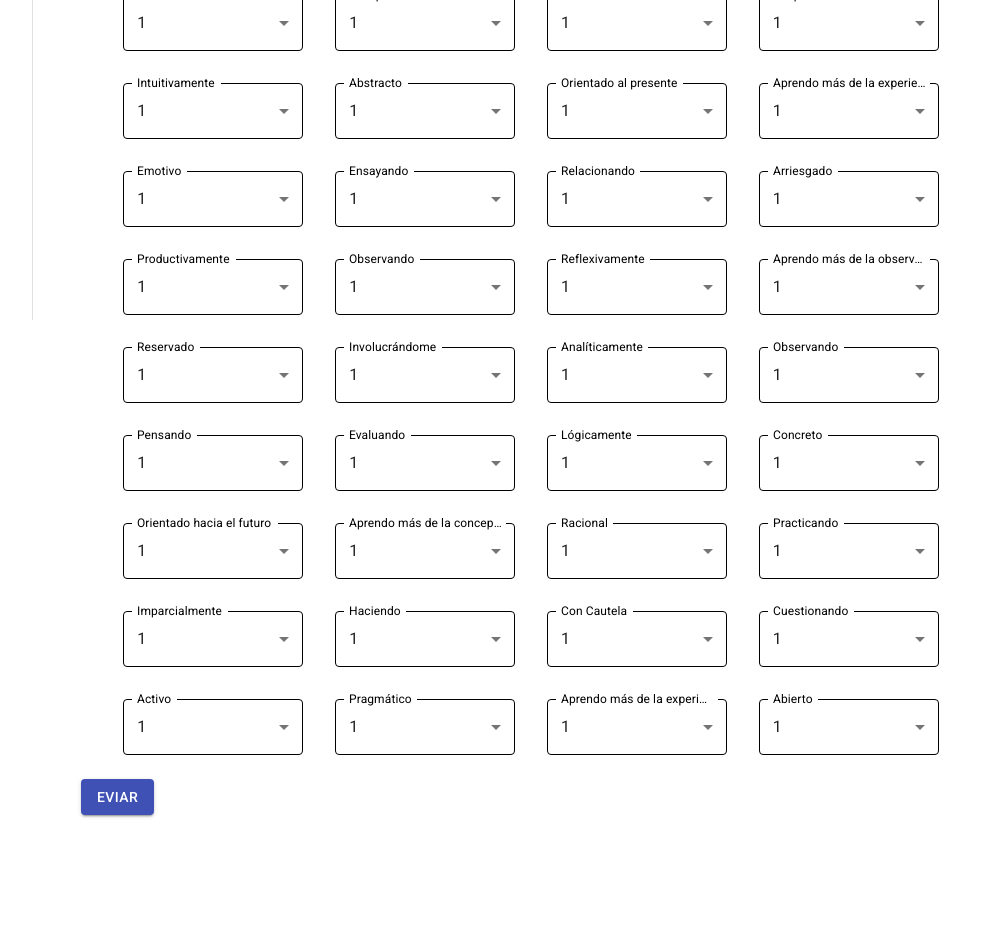
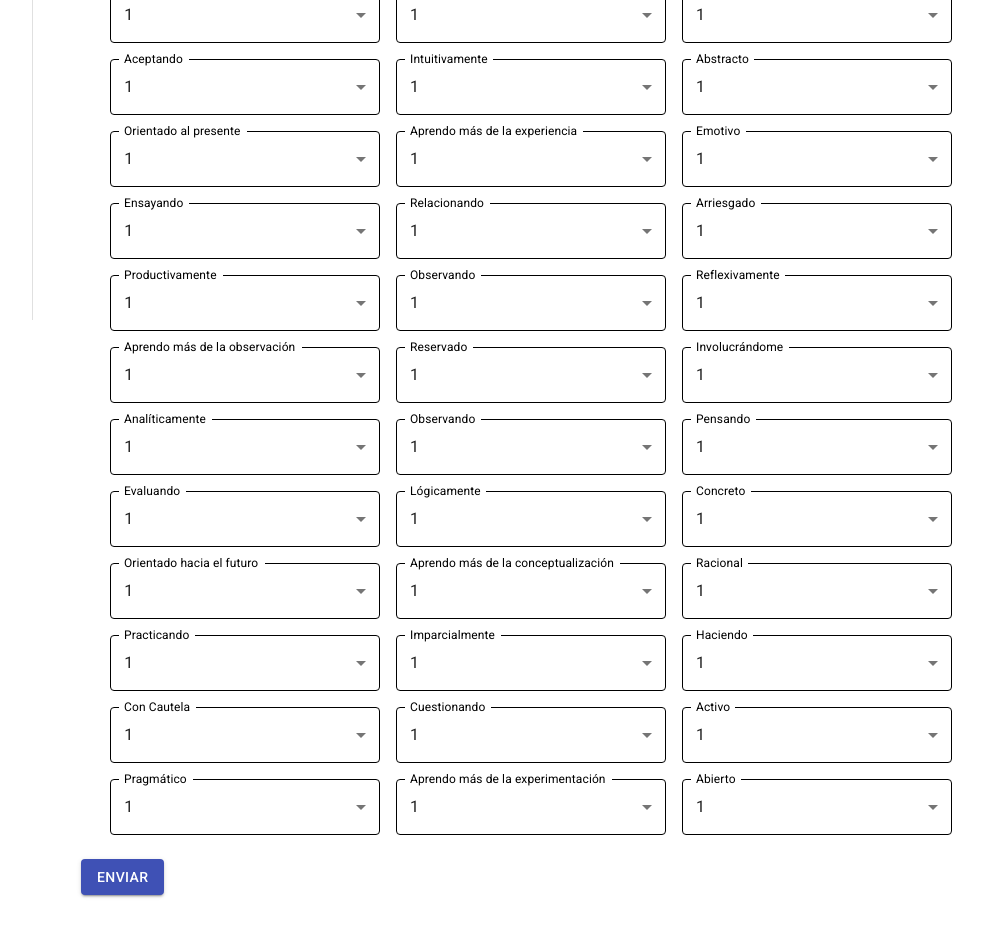
Before and after one commit to spiedra/euclidean-distance-calculation-website, a React (Create React App) app: page /learning-style in a window 1280 px wide. Shown: the part 480-1407 px from the top of the page, without its empty margins (267-1250 px from the left). Before the commit the page ends 1327 px from the top, so only its background shows below. Built offline with nearby package versions, Linux system fonts and the light colour scheme.

Commit message:
feat: add services folders

```diff
--- a/src/pages/LearningStyle/index.js
+++ b/src/pages/LearningStyle/index.js
@@ -84,7 +84,7 @@ const LearningStyle = () => {
         component="form"
         my="3rem"
         sx={{
-          '& .MuiTextField-root': { m: 1, width: '20ch' }
+          '& .MuiTextField-root': { width: '30ch' }
         }}
         noValidate
         autoComplete="off"
@@ -100,7 +100,6 @@ const LearningStyle = () => {
             <Grid item key={item.value}>
               <TextField
                 sx={learningStyles.select}
-                id={item.value}
                 name={item.value}
                 select
                 label={item.label}
@@ -122,7 +121,7 @@ const LearningStyle = () => {
           sx={learningStyles.button}
           onClick={handleSubmit}
         >
-          Eviar
+          Enviar
         </Button>
       </Box>
     </Box>
--- a/src/pages/LearningStyle/styles.js
+++ b/src/pages/LearningStyle/styles.js
@@ -9,6 +9,9 @@ export const learningStyles = {
     textAlign: 'justify'
   },
   select: {
+    '& label.Mui-focused': {
+      color: theme.palette.primary.main
+    },
     '& .MuiInputLabel-root': {
       color: 'black'
     },
@@ -31,7 +34,7 @@ export const learningStyles = {
     }
   },
   button: {
-    marginTop: '1rem',
+    marginTop: '1.5rem',
     marginBottom: '2rem'
   }
 }
```
